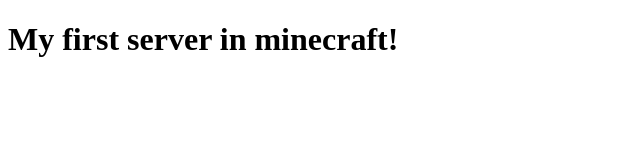
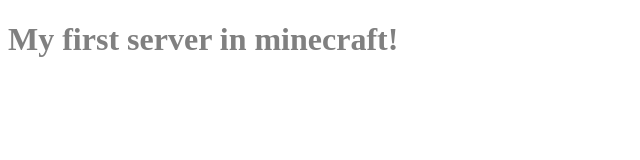
Before and after one commit to Tolia645/dragonland, a plain HTML site: page index.html in a window 1280 px wide. Shown: the whole page, without its empty margins (0-640 px from the left). Drawn offline with Linux system fonts and the light colour scheme.

Commit message:
color update

```diff
--- a/index.html
+++ b/index.html
@@ -4,7 +4,7 @@
     <title>DragonLand</title>
 </head>
 <body>
-    <div>
+    <div style="color:grey">
         <h1>My first server in minecraft!</h1>
     </div>
 </body>
```
